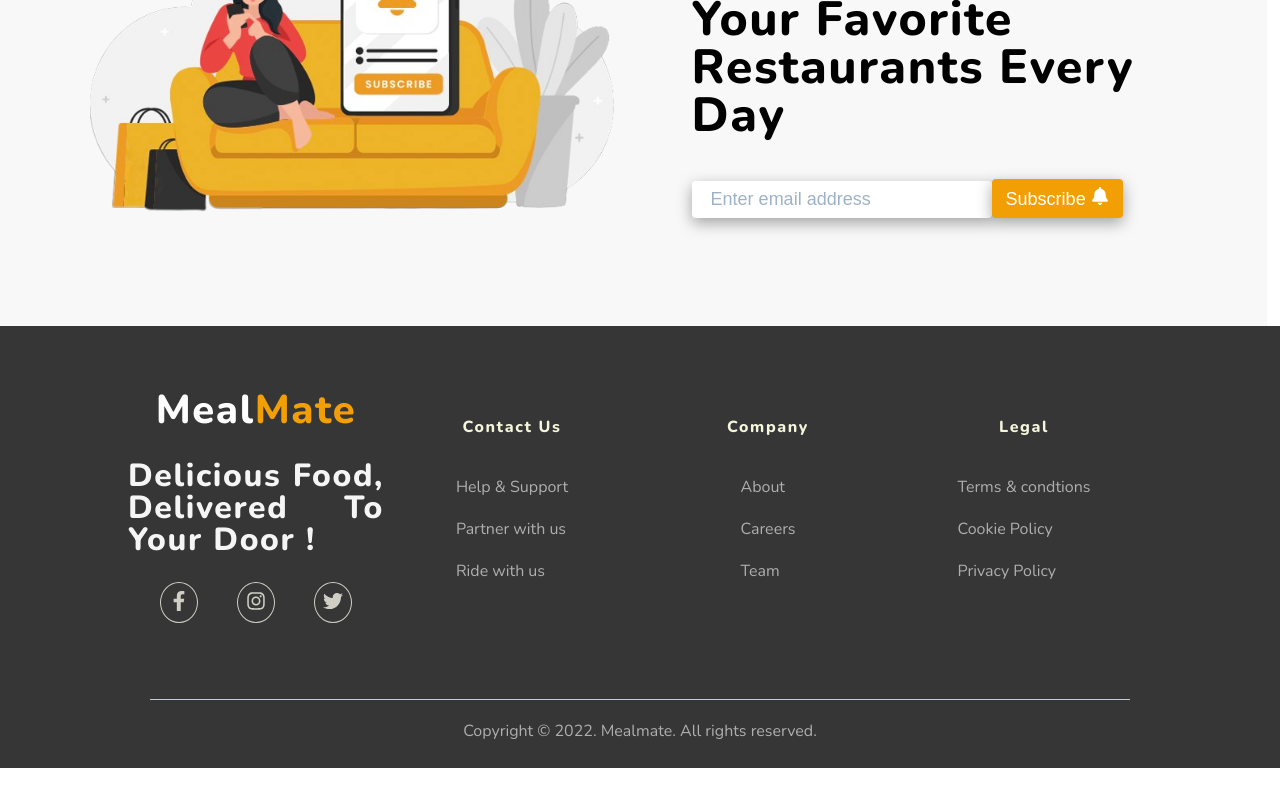
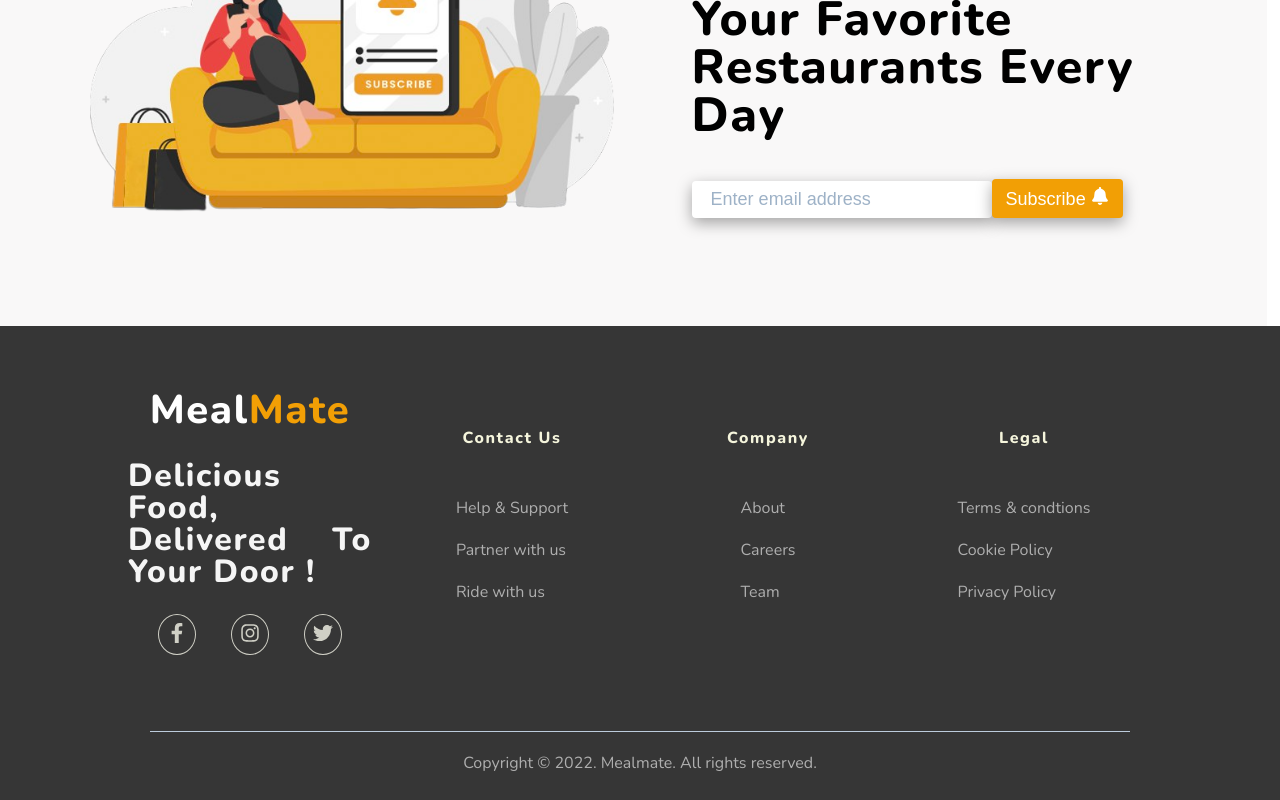
Before and after one commit to JothikaAnbarasu/MealMate, a React (Create React App) app: page / in a window 1280 px wide. Shown: the part 2298-3098 px from the top of the page. Before the commit the page ends 3066 px from the top, so only its background shows below. Built offline with nearby package versions, Linux system fonts and the light colour scheme.

Commit message:
css change

```diff
--- a/src/components/Footer/Footer.css
+++ b/src/components/Footer/Footer.css
@@ -77,6 +77,10 @@
   color: #f5f5dc;
 }
 
+.footer-logo-section {
+  margin-right: 12px;
+}
+
 @media screen and (max-width: 720px) {
   .footer-container {
     grid-template-columns: repeat(3, 1fr);
--- a/src/components/Header/Header.css
+++ b/src/components/Header/Header.css
@@ -31,7 +31,7 @@
   display: flex;
   justify-content: space-around;
   align-items: center;
-  margin-right: 20px;
+
 }
 
 .header-cart-btns li {
--- a/src/components/Header/Header.js
+++ b/src/components/Header/Header.js
@@ -38,7 +38,7 @@ function Header() {
           </ul>
         </div>
         <div className="header-cart-btns">
-          <ul>
+          <ul style={{ marginRight: "20px" }}>
             <li style={{ paddingTop: "14px" }}>
               <Link to='/cart' className='header-cart-icon'> <FaShoppingCart />
                 <span className='header-cart-value'>{total_items}</span></Link>
```
